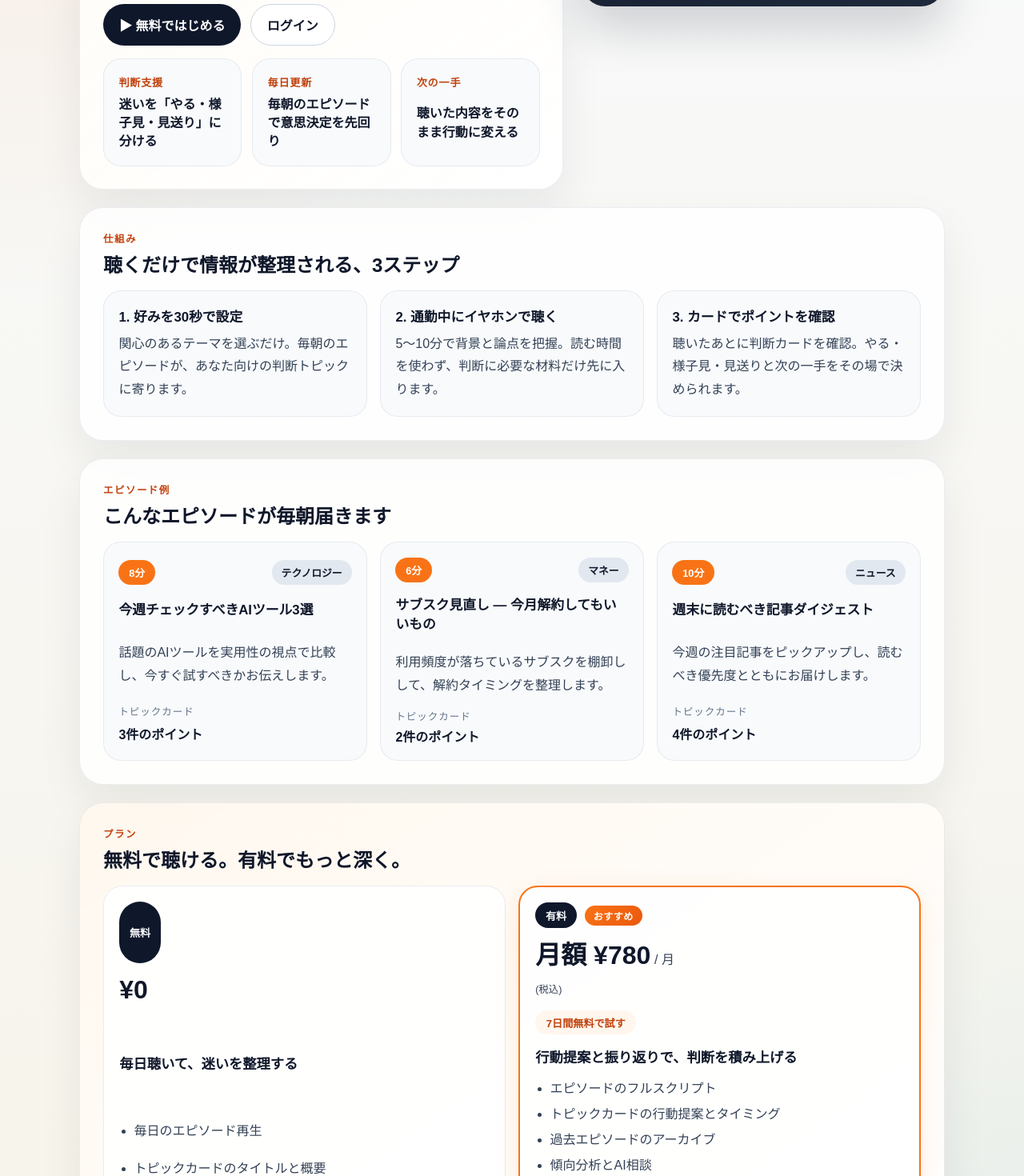
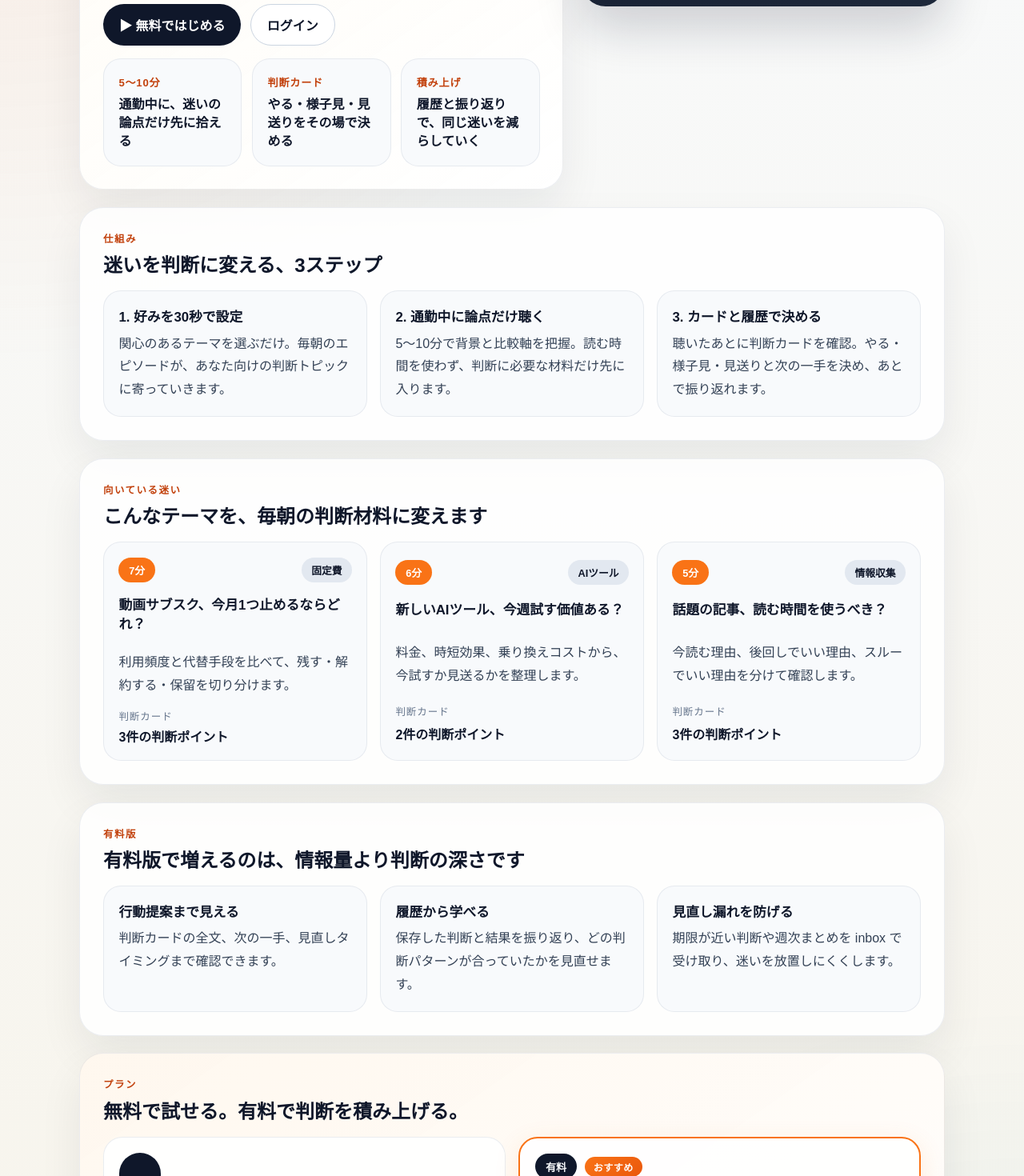
Before and after one commit to Gosshi/ai-podcast-platform, a Next.js app: page / in a window 1280 px wide. Shown: the part 480-1950 px from the top of the page at 80% size. Built offline with nearby package versions, Linux system fonts and the light colour scheme; no server answers.

Commit message:
Align landing and docs with current product surfaces (#177)

```diff
--- a/app/page.tsx
+++ b/app/page.tsx
@@ -10,30 +10,30 @@ export const dynamic = "force-dynamic";
 export const metadata = {
   title: `聴くだけで、今日やるか見送るかが決まる | ${SITE_NAME}`,
   description:
-    "AIポッドキャストと判断カードで、サブスク・買い物・AIツールの迷いを毎朝整理。聴いたあとに次の行動まで決められる。"
+    "毎朝のAIエピソードと判断カードで、サブスク・買い物・AIツールの迷いを整理。聴いたあとに、やる・様子見・見送りと次の一手まで決められる。"
 };
 
 const SAMPLE_EPISODES = [
   {
-    title: "今週チェックすべきAIツール3選",
-    genre: "テクノロジー",
-    duration: "8分",
+    title: "動画サブスク、今月1つ止めるならどれ？",
+    genre: "固定費",
+    duration: "7分",
     cards: 3,
-    summary: "話題のAIツールを実用性の視点で比較し、今すぐ試すべきかお伝えします。"
+    summary: "利用頻度と代替手段を比べて、残す・解約する・保留を切り分けます。"
   },
   {
-    title: "サブスク見直し — 今月解約してもいいもの",
-    genre: "マネー",
+    title: "新しいAIツール、今週試す価値ある？",
+    genre: "AIツール",
     duration: "6分",
     cards: 2,
-    summary: "利用頻度が落ちているサブスクを棚卸しして、解約タイミングを整理します。"
+    summary: "料金、時短効果、乗り換えコストから、今試すか見送るかを整理します。"
   },
   {
-    title: "週末に読むべき記事ダイジェスト",
-    genre: "ニュース",
-    duration: "10分",
-    cards: 4,
-    summary: "今週の注目記事をピックアップし、読むべき優先度とともにお届けします。"
+    title: "話題の記事、読む時間を使うべき？",
+    genre: "情報収集",
+    duration: "5分",
+    cards: 3,
+    summary: "今読む理由、後回しでいい理由、スルーでいい理由を分けて確認します。"
   }
 ] as const;
 
@@ -59,8 +59,9 @@ export default async function HomePage() {
             <p className={styles.eyebrow}>{BRAND_NAME}</p>
             <h1>聴くだけで、今日やるか見送るかが決まる。</h1>
             <p className={styles.lead}>
-              AI が毎朝エピソードを生成し、サブスク・買い物・AIツールの迷いを整理。
-              聴いたあとに判断カードで、やる・様子見・見送りまでそのまま決められます。
+              毎朝の AI エピソードが、サブスク・買い物・AIツールの迷いを先に整理します。
+              聴いた直後に判断カードと次の一手が返るので、
+              やる・様子見・見送りまでその場で決められます。
             </p>
 
             <div className={styles.ctaRow}>
@@ -92,16 +93,16 @@ export default async function HomePage() {
 
             <div className={styles.stats}>
               <article className={styles.stat}>
-                <span>判断支援</span>
-                <strong>迷いを「やる・様子見・見送り」に分ける</strong>
+                <span>5〜10分</span>
+                <strong>通勤中に、迷いの論点だけ先に拾える</strong>
               </article>
               <article className={styles.stat}>
-                <span>毎日更新</span>
-                <strong>毎朝のエピソードで意思決定を先回り</strong>
+                <span>判断カード</span>
+                <strong>やる・様子見・見送りをその場で決める</strong>
               </article>
               <article className={styles.stat}>
-                <span>次の一手</span>
-                <strong>聴いた内容をそのまま行動に変える</strong>
+                <span>積み上げ</span>
+                <strong>履歴と振り返りで、同じ迷いを減らしていく</strong>
               </article>
             </div>
           </div>
@@ -146,20 +147,20 @@ export default async function HomePage() {
         <section className={styles.section}>
           <div className={styles.sectionHeader}>
             <p className={styles.eyebrow}>仕組み</p>
-            <h2>聴くだけで情報が整理される、3ステップ</h2>
+            <h2>迷いを判断に変える、3ステップ</h2>
           </div>
           <div className={styles.featureGrid}>
             <article className={styles.featureCard}>
               <h3>1. 好みを30秒で設定</h3>
-              <p>関心のあるテーマを選ぶだけ。毎朝のエピソードが、あなた向けの判断トピックに寄ります。</p>
+              <p>関心のあるテーマを選ぶだけ。毎朝のエピソードが、あなた向けの判断トピックに寄っていきます。</p>
             </article>
             <article className={styles.featureCard}>
-              <h3>2. 通勤中にイヤホンで聴く</h3>
-              <p>5〜10分で背景と論点を把握。読む時間を使わず、判断に必要な材料だけ先に入ります。</p>
+              <h3>2. 通勤中に論点だけ聴く</h3>
+              <p>5〜10分で背景と比較軸を把握。読む時間を使わず、判断に必要な材料だけ先に入ります。</p>
             </article>
             <article className={styles.featureCard}>
-              <h3>3. カードでポイントを確認</h3>
-              <p>聴いたあとに判断カードを確認。やる・様子見・見送りと次の一手をその場で決められます。</p>
+              <h3>3. カードと履歴で決める</h3>
+              <p>聴いたあとに判断カードを確認。やる・様子見・見送りと次の一手を決め、あとで振り返れます。</p>
             </article>
           </div>
         </section>
@@ -167,8 +168,8 @@ export default async function HomePage() {
         {/* --- Sample Episodes --- */}
         <section className={styles.section}>
           <div className={styles.sectionHeader}>
-            <p className={styles.eyebrow}>エピソード例</p>
-            <h2>こんなエピソードが毎朝届きます</h2>
+            <p className={styles.eyebrow}>向いている迷い</p>
+            <h2>こんなテーマを、毎朝の判断材料に変えます</h2>
           </div>
           <div className={styles.sampleGrid}>
             {SAMPLE_EPISODES.map((episode) => (
@@ -181,8 +182,8 @@ export default async function HomePage() {
                 <p>{episode.summary}</p>
                 <dl className={styles.samplePanelMeta}>
                   <div>
-                    <dt>トピックカード</dt>
-                    <dd>{episode.cards}件のポイント</dd>
+                    <dt>判断カード</dt>
+                    <dd>{episode.cards}件の判断ポイント</dd>
                   </div>
                 </dl>
               </article>
@@ -190,11 +191,32 @@ export default async function HomePage() {
           </div>
         </section>
 
+        <section className={styles.section}>
+          <div className={styles.sectionHeader}>
+            <p className={styles.eyebrow}>有料版</p>
+            <h2>有料版で増えるのは、情報量より判断の深さです</h2>
+          </div>
+          <div className={styles.featureGrid}>
+            <article className={styles.featureCard}>
+              <h3>行動提案まで見える</h3>
+              <p>判断カードの全文、次の一手、見直しタイミングまで確認できます。</p>
+            </article>
+            <article className={styles.featureCard}>
+              <h3>履歴から学べる</h3>
+              <p>保存した判断と結果を振り返り、どの判断パターンが合っていたかを見直せます。</p>
+            </article>
+            <article className={styles.featureCard}>
+              <h3>見直し漏れを防げる</h3>
+              <p>期限が近い判断や週次まとめを inbox で受け取り、迷いを放置しにくくします。</p>
+            </article>
+          </div>
+        </section>
+
         {/* --- Membership --- */}
         <section className={`${styles.section} ${styles.membershipSection}`.trim()}>
           <div className={styles.sectionHeader}>
             <p className={styles.eyebrow}>プラン</p>
-            <h2>無料で聴ける。有料でもっと深く。</h2>
+            <h2>無料で試せる。有料で判断を積み上げる。</h2>
           </div>
           <div className={styles.membershipGrid}>
             <article className={styles.membershipCard}>
@@ -202,11 +224,11 @@ export default async function HomePage() {
               <div className={styles.membershipPrice}>
                 <span>¥0</span>
               </div>
-              <h3>毎日聴いて、迷いを整理する</h3>
+              <h3>毎日聴いて、迷いを軽くする</h3>
               <ul className={styles.membershipList}>
                 <li>毎日のエピソード再生</li>
-                <li>トピックカードのタイトルと概要</li>
-                <li>好みの設定とおすすめの最適化</li>
+                <li>最新プレビューと判断カード概要</li>
+                <li>好み設定とおすすめの調整</li>
               </ul>
             </article>
             <article className={`${styles.membershipCard} ${styles.membershipCardHighlighted}`}>
@@ -222,10 +244,10 @@ export default async function HomePage() {
               {trialLabel ? <span className={styles.membershipTrialBadge}>{trialLabel}</span> : null}
               <h3>行動提案と振り返りで、判断を積み上げる</h3>
               <ul className={styles.membershipList}>
-                <li>エピソードのフルスクリプト</li>
-                <li>トピックカードの行動提案とタイミング</li>
-                <li>過去エピソードのアーカイブ</li>
-                <li>傾向分析とAI相談</li>
+                <li>フルスクリプトと過去エピソードのアーカイブ</li>
+                <li>判断カードの行動提案と見直しタイミング</li>
+                <li>履歴の振り返りとインサイト</li>
+                <li>お知らせ inbox と AI 相談</li>
               </ul>
               <TrackedLink
                 href="/login?next=/account"
@@ -247,7 +269,7 @@ export default async function HomePage() {
         <section className={`${styles.section} ${styles.ctaSection}`.trim()}>
           <div className={styles.sectionHeader}>
             <p className={styles.eyebrow}>はじめよう</p>
-            <h2>明日の通勤から、判断の先送りを減らす。</h2>
+            <h2>明日の通勤から、判断の後回しを減らす。</h2>
           </div>
           <div className={styles.ctaRow}>
             <TrackedLink
```
Also changed, not shown: app/guide/page.tsx (+17 -13 lines), 1 other file (tests, documents, lock files or other folders).
